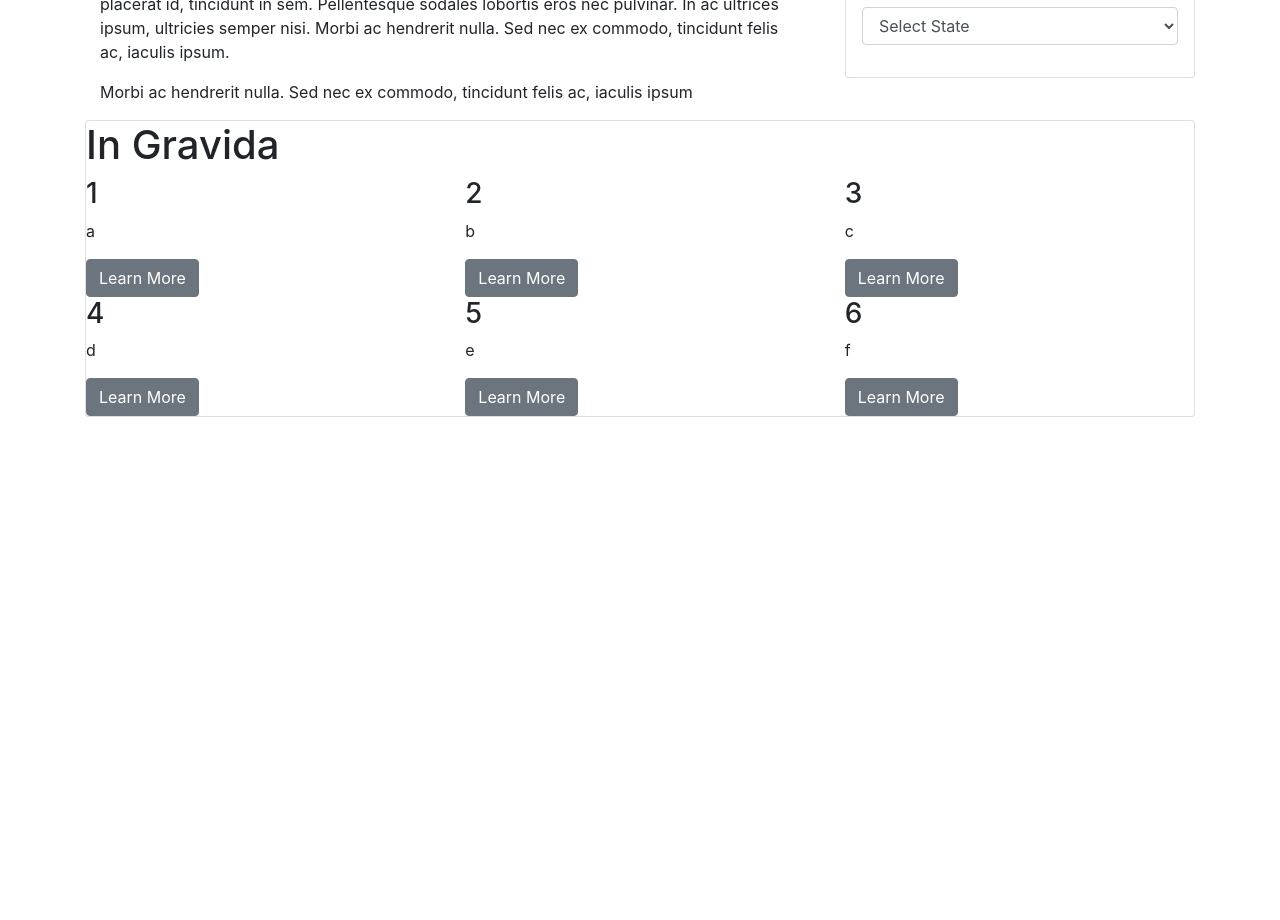
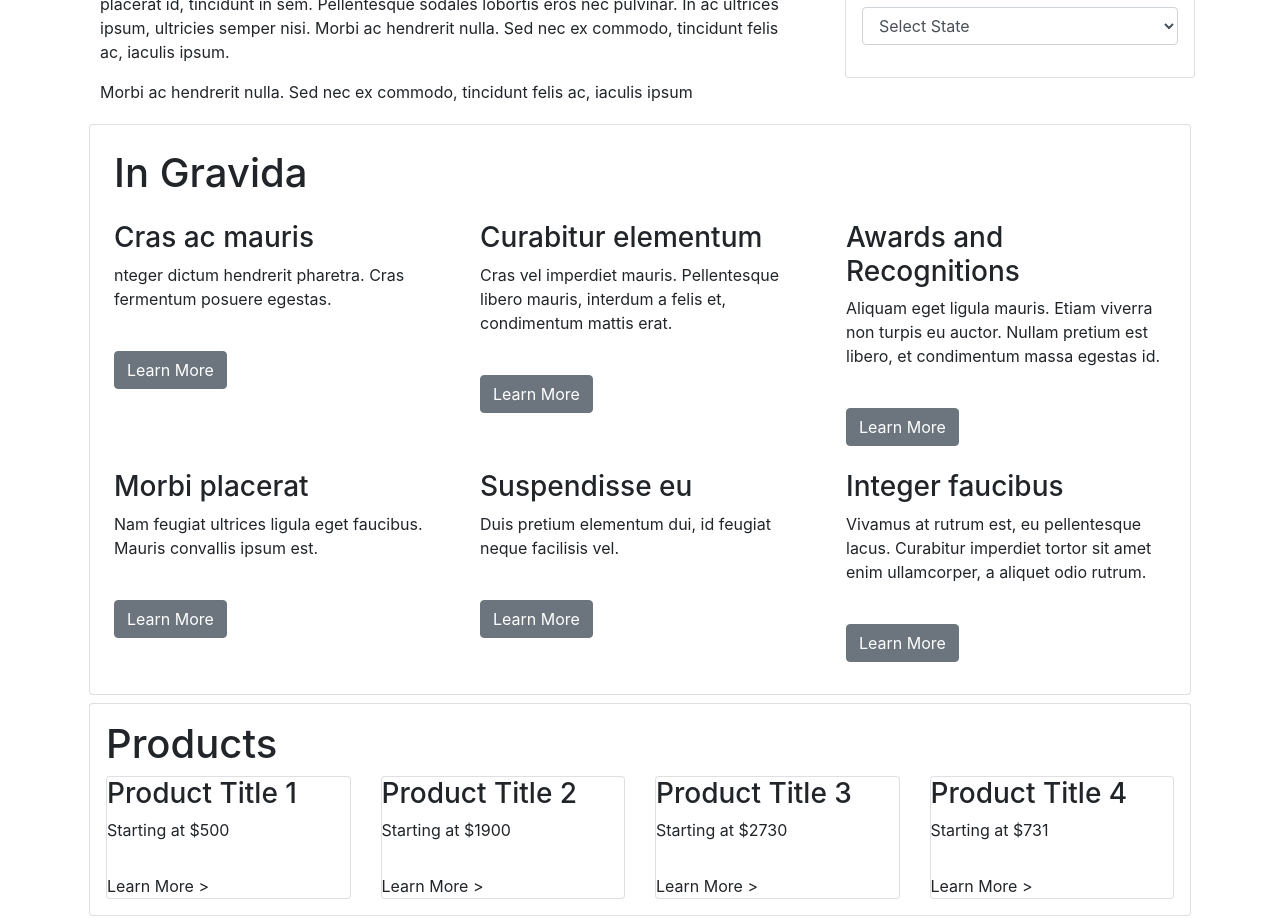
Before and after one commit to precto1285/tagrem-react-bootstrap, a React (Create React App) app in the folder tagrem-react-bootstrap/: page / in a window 1280 px wide. Shown: the part 400-1320 px from the top of the page. Before the commit the page ends 817 px from the top, so only its background shows below. Built offline with nearby package versions, Linux system fonts and the light colour scheme.

Commit message:
created Products

```diff
--- a/tagrem-react-bootstrap/src/App.js
+++ b/tagrem-react-bootstrap/src/App.js
@@ -5,7 +5,7 @@ import Banner from './components/Banner';
 import MainText from './components/MainText';
 import StateFinder from './components/StateFinder';
 import LearnMore from './components/LearnMore/LearnMore';
-
+import Products from './components/Products/Products';
 
 function App() {
   return (
@@ -29,6 +29,11 @@ function App() {
             <LearnMore />
           </Col>
         </Row>
+        <Row>
+          <Col>
+            <Products />
+          </Col>
+        </Row>
       </Container>
     </div>
   );
--- a/tagrem-react-bootstrap/src/components/LearnMore/LearnMore.js
+++ b/tagrem-react-bootstrap/src/components/LearnMore/LearnMore.js
@@ -7,14 +7,14 @@ class LearnMore extends Component {
   constructor(props) {
     super(props);
     this.state = {
-      learnMoreCard: [{ title: '1', paragraph: 'a' }, { title: '2', paragraph: 'b' }, { title: '3', paragraph: 'c' }, { title: '4', paragraph: 'd' }, { title: '5', paragraph: 'e' }, { title: '6', paragraph: 'f' }]
+      learnMoreCard: [{ title: 'Cras ac mauris', paragraph: 'nteger dictum hendrerit pharetra. Cras fermentum posuere egestas.' }, { title: 'Curabitur elementum', paragraph: 'Cras vel imperdiet mauris. Pellentesque libero mauris, interdum a felis et, condimentum mattis erat.' }, { title: 'Awards and Recognitions', paragraph: 'Aliquam eget ligula mauris. Etiam viverra non turpis eu auctor. Nullam pretium est libero, et condimentum massa egestas id.' }, { title: 'Morbi placerat', paragraph: 'Nam feugiat ultrices ligula eget faucibus. Mauris convallis ipsum est.' }, { title: 'Suspendisse eu', paragraph: 'Duis pretium elementum dui, id feugiat neque facilisis vel.' }, { title: 'Integer faucibus', paragraph: 'Vivamus at rutrum est, eu pellentesque lacus. Curabitur imperdiet tortor sit amet enim ullamcorper, a aliquet odio rutrum.' }]
     }
   }
   render() {
     return (
       <div>
-        <Card>
-          <h1>In Gravida</h1>
+        <Card className="p-3 m-1">
+          <h1 className="p-2">In Gravida</h1>
           <Row>
             <Col><LearnMoreCard title={this.state.learnMoreCard[0].title} paragraph={this.state.learnMoreCard[0].paragraph} /></Col>
             <Col><LearnMoreCard title={this.state.learnMoreCard[1].title} paragraph={this.state.learnMoreCard[1].paragraph} /></Col>
--- a/tagrem-react-bootstrap/src/components/LearnMore/LearnMoreCard.js
+++ b/tagrem-react-bootstrap/src/components/LearnMore/LearnMoreCard.js
@@ -3,9 +3,10 @@ import { Button } from 'reactstrap';
 
 const LearnMoreCard = (props) => {
   return (
-    <div>
+    <div className='p-2 mb-2'>
       <h3>{props.title}</h3>
       <p>{props.paragraph}</p>
+      <br />
       <Button>Learn More</Button>
     </div>
   );
--- /dev/null
+++ b/tagrem-react-bootstrap/src/components/Products/ProductCard.js
@@ -0,0 +1,15 @@
+import React from 'react';
+import { Card } from 'reactstrap';
+
+const ProductCard = (props) => {
+  return (
+    <Card>
+      <h3>{props.title}</h3>
+      <p>Starting at {props.price}</p>
+      <p>{props.paragraph}</p>
+      <a>Learn More ></a>
+    </Card>
+  );
+};
+
+export default ProductCard;
--- /dev/null
+++ b/tagrem-react-bootstrap/src/components/Products/Products.js
@@ -0,0 +1,42 @@
+import React, { Component } from 'react';
+import ProductCard from './ProductCard';
+import { Row, Col, Card } from 'reactstrap';
+
+class Products extends Component {
+  constructor(props) {
+    super(props);
+    this.state = {
+      product: [
+        { title: 'Product Title 1', price: '$500', paragraph: '', image: '' },
+        { title: 'Product Title 2', price: '$1900', paragraph: '', image: '' },
+        { title: 'Product Title 3', price: '$2730', paragraph: '', image: '' }, { title: 'Product Title 4', price: '$731', paragraph: '', image: '' }
+      ]
+    }
+  }
+  render() {
+    return (
+      <div>
+        <Card className="p-3 m-1">
+          <h1>Products</h1>
+          <Row>
+            <Col>
+              <ProductCard title={this.state.product[0].title} price={this.state.product[0].price} paragraph={this.state.product[0].paragraph} image={this.state.product[0].image} />
+            </Col>
+            <Col>
+              <ProductCard title={this.state.product[1].title} price={this.state.product[1].price} paragraph={this.state.product[1].paragraph} image={this.state.product[1].image} />
+
+            </Col>
+            <Col>
+              <ProductCard title={this.state.product[2].title} price={this.state.product[2].price} paragraph={this.state.product[2].paragraph} image={this.state.product[2].image} />
+            </Col>
+            <Col>
+              <ProductCard title={this.state.product[3].title} price={this.state.product[3].price} paragraph={this.state.product[3].paragraph} image={this.state.product[3].image} />
+            </Col>
+          </Row>
+        </Card>
+      </div >
+    );
+  }
+}
+
+export default Products;
```
